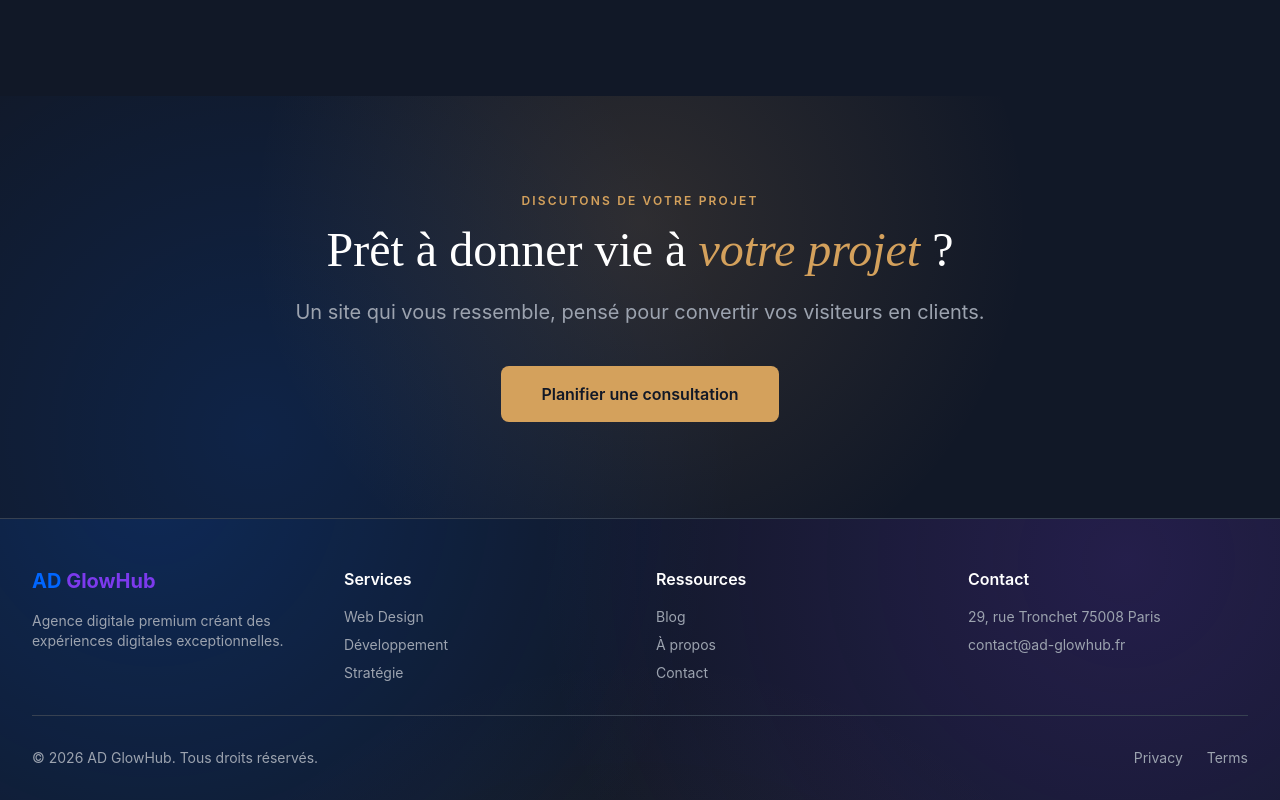
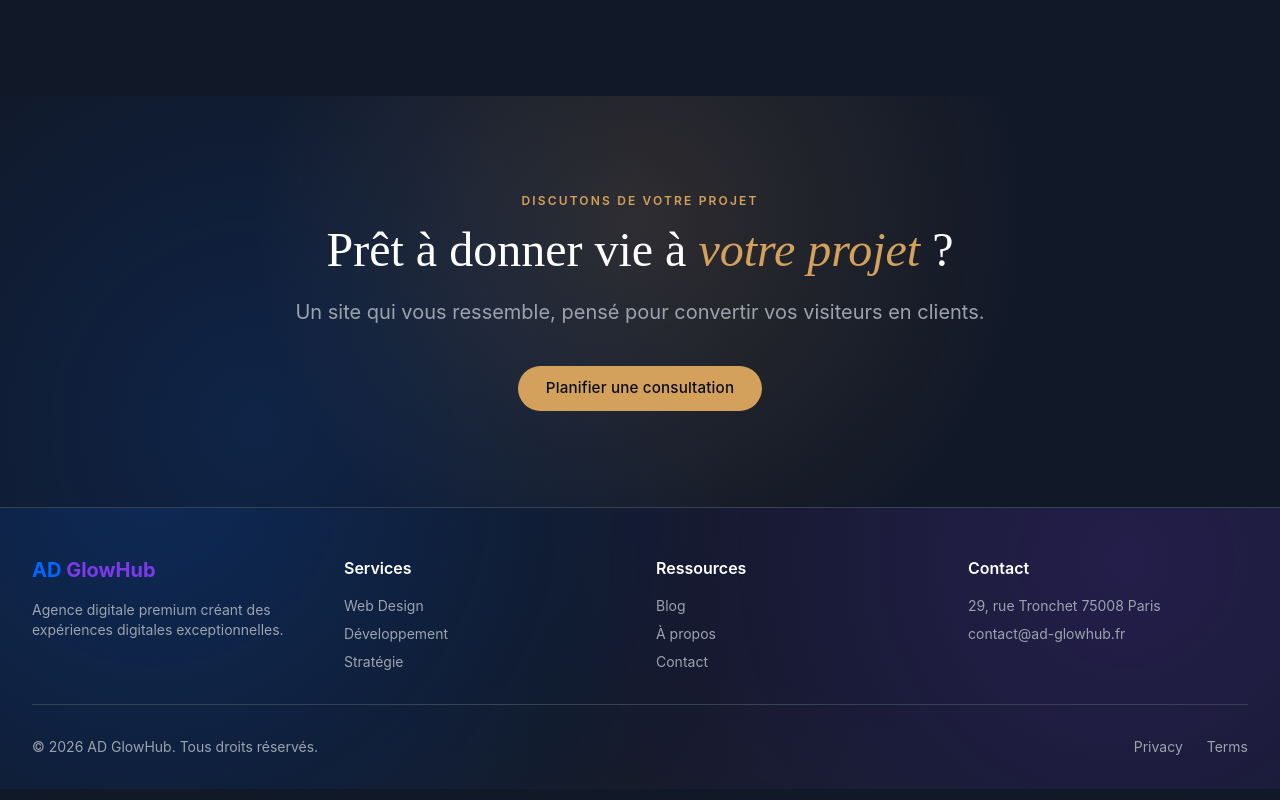
Before and after one commit to Kaissa2789/ad-glowhub, a Next.js app: page / in a window 1280 px wide. Shown: the part 1984-2784 px from the top of the page. Built offline with nearby package versions, Linux system fonts and the light colour scheme.

Commit message:
Add files via upload

```diff
--- a/components/CTAFinal.tsx
+++ b/components/CTAFinal.tsx
@@ -42,10 +42,7 @@ export default function CTAFinal() {
           viewport={{ once: true }}
           transition={{ delay: 0.3 }}
         >
-          <Link
-            href="/contact"
-            className="inline-block px-10 py-4 rounded-lg font-semibold bg-gold text-dark hover:opacity-90 transition"
-          >
+          <Link href="/contact" className="btn-gold">
             Planifier une consultation
           </Link>
         </motion.div>
```
